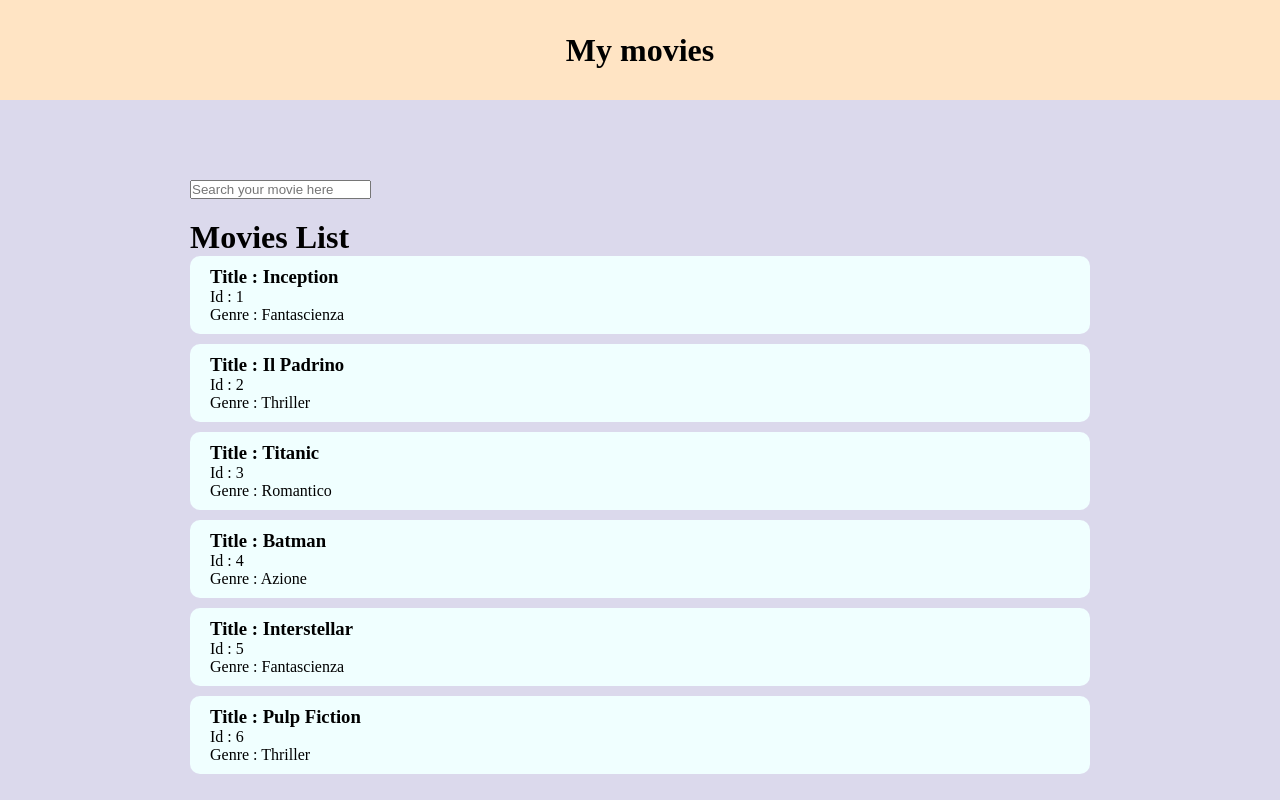
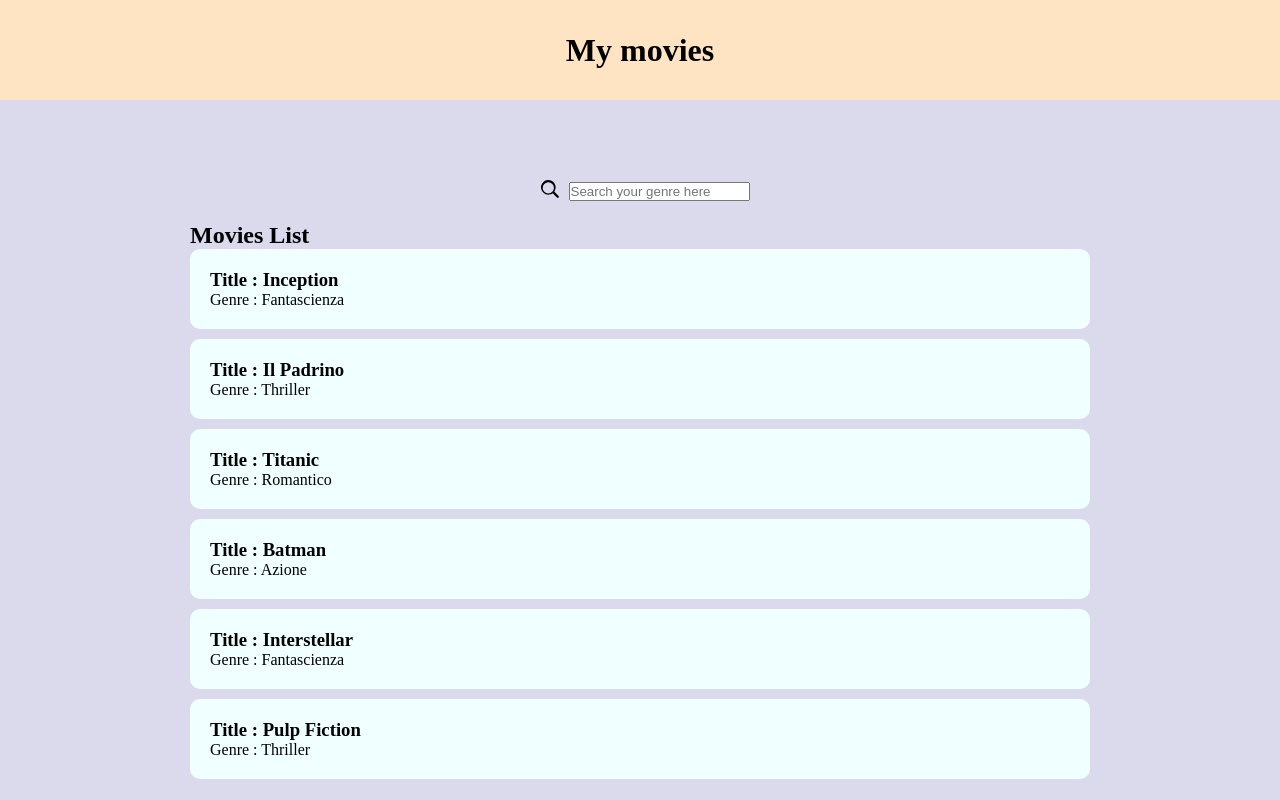
Before and after one commit to SwitchTia/react-movie-filter, a React (Vite) app: page / in a window 1280 px wide. Built offline with nearby package versions, Linux system fonts and the light colour scheme.

Commit message:
Fix: style

```diff
--- a/src/components/AppMain.jsx
+++ b/src/components/AppMain.jsx
@@ -25,20 +25,26 @@
             <main>
 
                 <div className='container'>
-                    <div className="py-20">
+                    <div className="flex py-20">
+                        <span class="mx-10">
+                            <svg width="18" height="18" fill="currentColor" viewBox="0 0 16 16">
+                                <path d="M11.742 10.344a6.5 6.5 0 1 0-1.397 1.398h-.001l3.85 3.85a1 1 0 0 0 1.415-1.415l-3.85-3.85zm-5.242 1.656a5 5 0 1 1 0-10 5 5 0 0 1 0 10z"/>
+                            </svg>
+                        </span>
+
                         <input
                             type="search"
-                            placeholder="Search your movie here"
+                            placeholder="Search your genre here"
                             value={search}
                             onChange={(event) => setSearch(event.target.value)}
                         />
                     </div>
-                    <h1 >Movies List</h1>
+                    <h2 >Movies List</h2>
                     <section>
                         {filteredMovieList.map((movie) => (
-                            <div className="card py-10" key={movie.id}>
+                            <div className="card py-20" key={movie.id}>
                                 <h3>Title : {movie.title}</h3>
-                                <p>Id : {movie.id}</p>
+                                {/* <p>Id : {movie.id}</p> */}
                                 <p>Genre : {movie.genre}</p>
 
                             </div>
```
